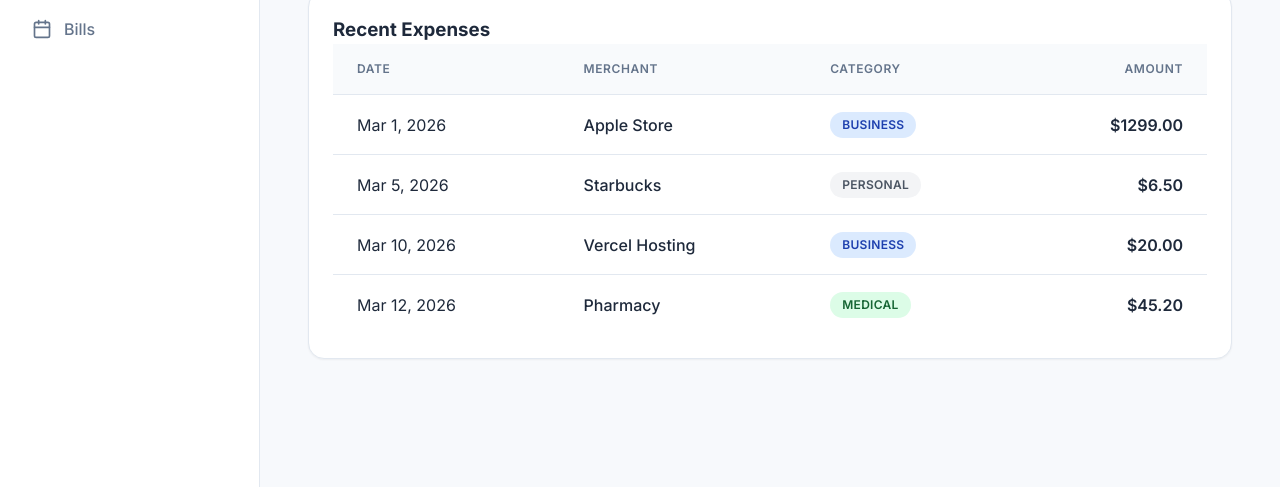
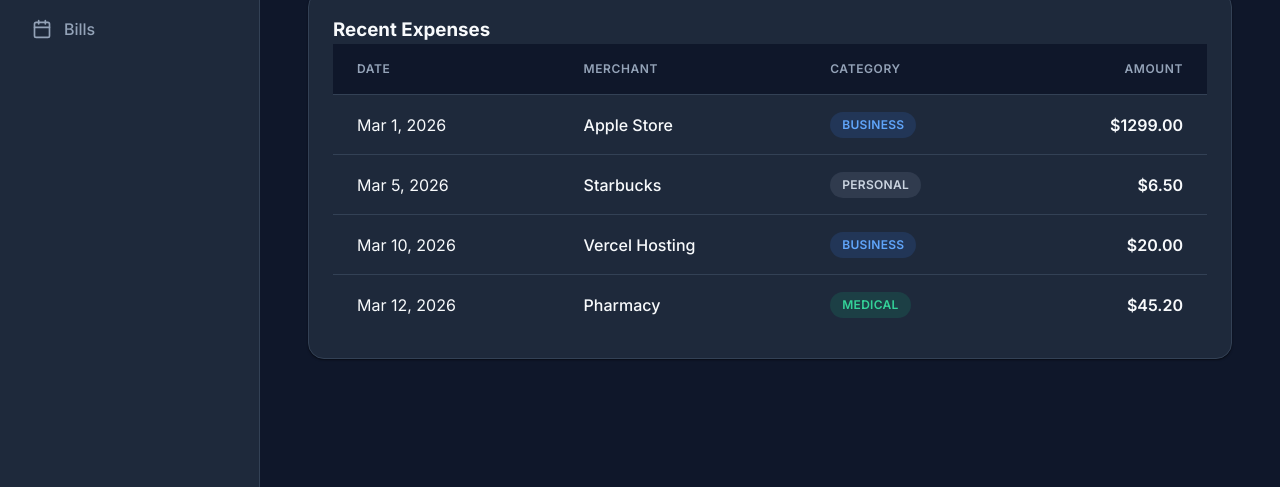
Before and after one commit to Digital-Ibraheem/ledger, a plain HTML site: page frontend/index.html in a window 1280 px wide. Shown: the part 313-800 px from the top of the page. Drawn offline with Linux system fonts and the light colour scheme; no server answers.

Commit message:
dark mode

```diff
--- a/frontend/style.css
+++ b/frontend/style.css
@@ -1,29 +1,29 @@
 :root {
-    --bg-color: #f7f9fc;
-    --sidebar-bg: #ffffff;
-    --card-bg: #ffffff;
-    --text-primary: #1e293b;
-    --text-secondary: #64748b;
-    --border-color: #e2e8f0;
+    --bg-color: #0f172a;       /* Dark slate background */
+    --sidebar-bg: #1e293b;     /* Slightly lighter for panels */
+    --card-bg: #1e293b;        /* Matching cards to sidebar */
+    --text-primary: #f8fafc;   /* White with a tiny hint of blue */
+    --text-secondary: #94a3b8; /* Muted text */
+    --border-color: #334155;   /* Subtle borders */
 
-    --primary-color: #3b82f6;
-    --primary-hover: #2563eb;
-    --success-color: #10b981;
-    --danger-color: #ef4444;
+    --primary-color: #3b82f6;  /* Keeping vibrant blue */
+    --primary-hover: #60a5fa;  /* Lighter blue on hover for dark mode */
+    --success-color: #34d399;  /* Brighter green for visibility */
+    --danger-color: #f87171;   /* Brighter red for visibility */
 
-    /* Category Tags */
-    --tag-business: #dbeafe;
-    --tag-business-text: #1e40af;
-    --tag-medical: #fce7f3;
-    --tag-medical-text: #bef264; /* will override */
-    --tag-personal: #f3f4f6;
-    --tag-personal-text: #4b5563;
-    --tag-donation: #fef3c7;
-    --tag-donation-text: #d97706;
+    /* Category Tags - Dark Mode Adjusted */
+    --tag-business: rgba(59, 130, 246, 0.15); /* Semi-transparent blue */
+    --tag-business-text: #60a5fa;
+    --tag-medical: rgba(16, 185, 129, 0.15);  /* Semi-transparent green */
+    --tag-medical-text: #34d399;
+    --tag-personal: rgba(148, 163, 184, 0.15); /* Semi-transparent gray */
+    --tag-personal-text: #cbd5e1;
+    --tag-donation: rgba(245, 158, 11, 0.15);  /* Semi-transparent amber */
+    --tag-donation-text: #fbbf24;
 
-    --shadow-sm: 0 1px 2px 0 rgb(0 0 0 / 0.05);
-    --shadow-md: 0 4px 6px -1px rgb(0 0 0 / 0.1), 0 2px 4px -2px rgb(0 0 0 / 0.1);
-    --shadow-lg: 0 10px 15px -3px rgb(0 0 0 / 0.1), 0 4px 6px -4px rgb(0 0 0 / 0.1);
+    --shadow-sm: 0 1px 2px 0 rgb(0 0 0 / 0.5); /* Stronger shadows for dark mode depth */
+    --shadow-md: 0 4px 6px -1px rgb(0 0 0 / 0.5), 0 2px 4px -2px rgb(0 0 0 / 0.5);
+    --shadow-lg: 0 10px 15px -3px rgb(0 0 0 / 0.5), 0 4px 6px -4px rgb(0 0 0 / 0.5);
 
     --radius-md: 0.5rem;
     --radius-lg: 1rem;
@@ -214,7 +214,7 @@ body {
 }
 
 .data-table th {
-    background-color: #f8fafc;
+    background-color: #0f172a; /* Darker header background */
     color: var(--text-secondary);
     font-size: 0.75rem;
     text-transform: uppercase;
@@ -227,7 +227,7 @@ body {
 }
 
 .data-table tbody tr:hover {
-    background-color: #f8fafc;
+    background-color: #334155; /* Slightly lighter row on hover */
 }
 
 .text-right { text-align: right; }
@@ -246,7 +246,7 @@ body {
 .tag-business { background: var(--tag-business); color: var(--tag-business-text); }
 .tag-personal { background: var(--tag-personal); color: var(--tag-personal-text); }
 .tag-donation { background: var(--tag-donation); color: var(--tag-donation-text); }
-.tag-medical { background: #dcfce7; color: #166534; }
+.tag-medical { background: var(--tag-medical); color: var(--tag-medical-text); }
 
 .deductible-badge {
     display: inline-flex;
@@ -318,6 +318,8 @@ input[type="text"], input[type="number"], input[type="date"], select, textarea {
     font-family: inherit;
     font-size: 0.875rem;
     outline: none;
+    background-color: var(--bg-color); /* Matches app background */
+    color: var(--text-primary);
     transition: border-color 0.2s;
 }
 
@@ -338,7 +340,8 @@ input:focus, select:focus, textarea:focus {
     width: auto;
     border-top-left-radius: 0;
     border-bottom-left-radius: 0;
-    background-color: #f8fafc;
+    background-color: #334155; /* Darker input group matching */
+    color: var(--text-primary);
 }
 
 .checkbox-group {
@@ -376,11 +379,11 @@ input:focus, select:focus, textarea:focus {
 .btn-primary:hover { background-color: var(--primary-hover); }
 
 .btn-secondary {
-    background-color: white;
+    background-color: transparent;
     color: var(--text-primary);
     border: 1px solid var(--border-color);
 }
-.btn-secondary:hover { background-color: #f8fafc; }
+.btn-secondary:hover { background-color: rgba(255, 255, 255, 0.05); }
 
 /* Utilities */
 .mt-2 { margin-top: 0.5rem; }
```
